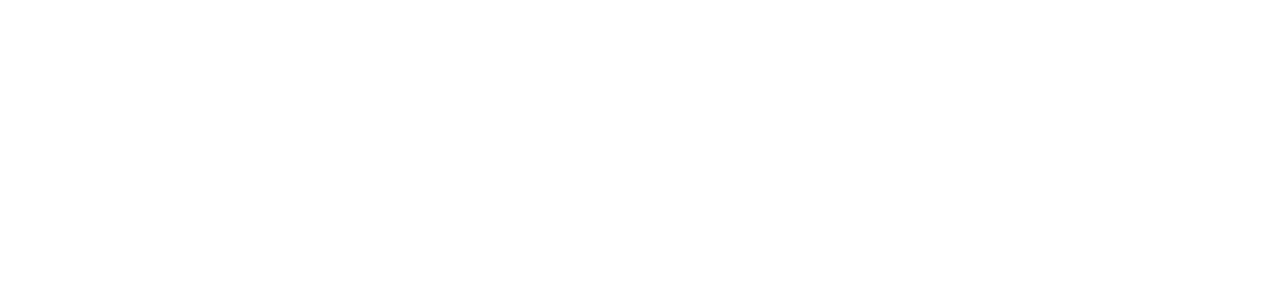
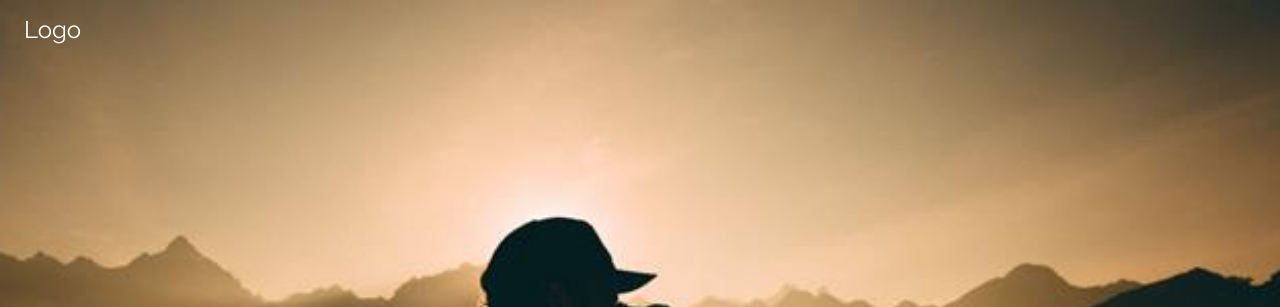
Before and after one commit to mydger/gaztak, a plain HTML site: page index.html in a window 1280 px wide. Shown: the top 307 px of the page. Drawn offline with nearby package versions, Linux system fonts and the light colour scheme; the site is published under a folder, as on GitHub Pages, so addresses that start at the root find nothing.

Commit message:
Update index.html

```diff
--- a/index.html
+++ b/index.html
@@ -9,7 +9,7 @@
 body,h1 {font-family: "Raleway", sans-serif}
 body, html {height: 100%}
 .bgimg {
-  background-image: url('/photo.jpeg');
+  background-image: url('photo.jpeg');
   min-height: 100%;
   background-position: center;
   background-size: cover;
```
